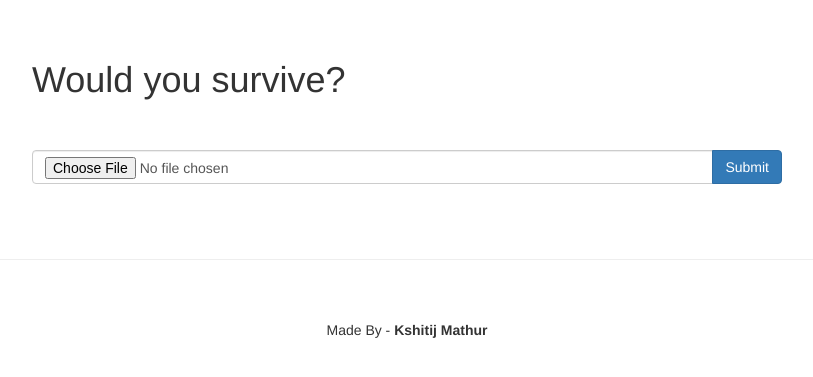
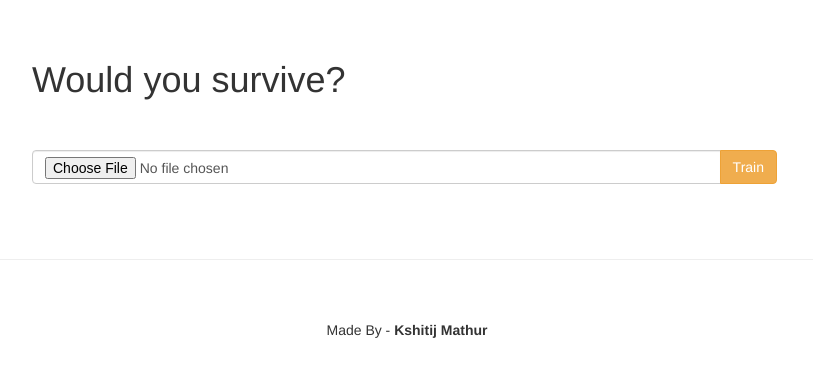
Before and after one commit to Kshitij68/Productionize-ML-model, a Flask app: page /fit in a window 1280 px wide. Shown: the top 377 px of the page, without its empty margins (233-1046 px from the left). Run offline with Flask 2, Linux system fonts and the light colour scheme; some libraries are stand-ins or nearby versions.

Commit message:
Update train webpage

```diff
--- a/templates/train.html
+++ b/templates/train.html
@@ -23,7 +23,9 @@
         <form method="POST" enctype="multipart/form-data">
         <div class="input-group">
             <input type="file" name="test" class="form-control">
-            <span class="input-group-btn"><button type="submit" class="btn btn-primary">Submit</button></span>
+            <span class="input-group-btn">
+                <a href="{{ url_for('train_results') }}" class="btn btn-large btn-warning" style="margin-right: 0.5rem;">Train</a>
+            </span>
         </div>
         </form>
     </div></div>
```
